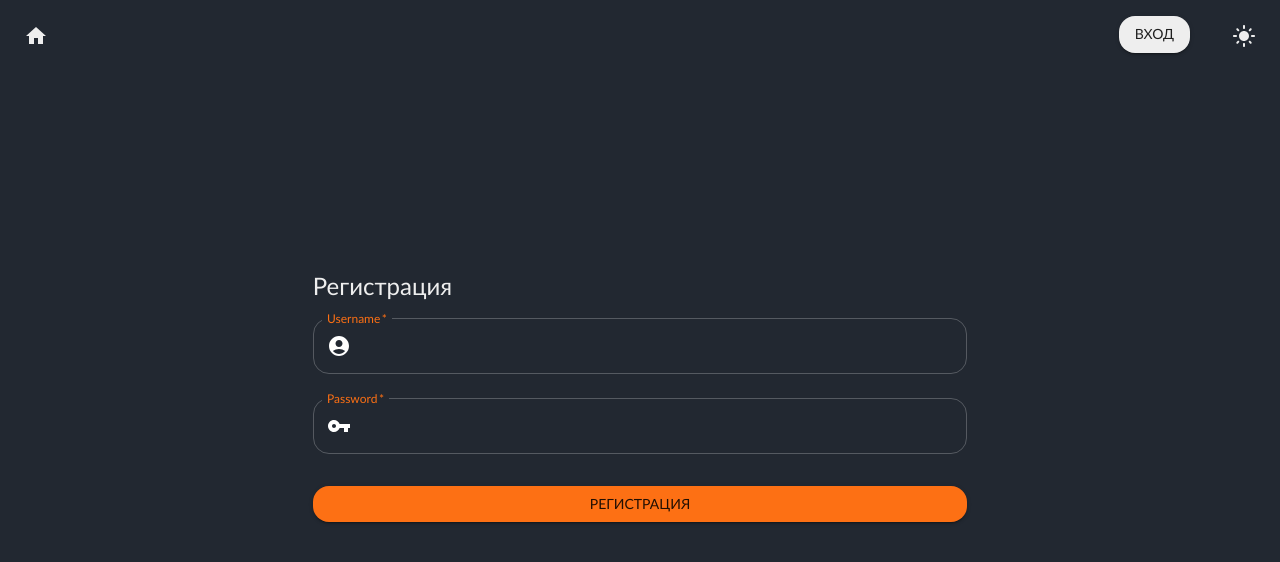
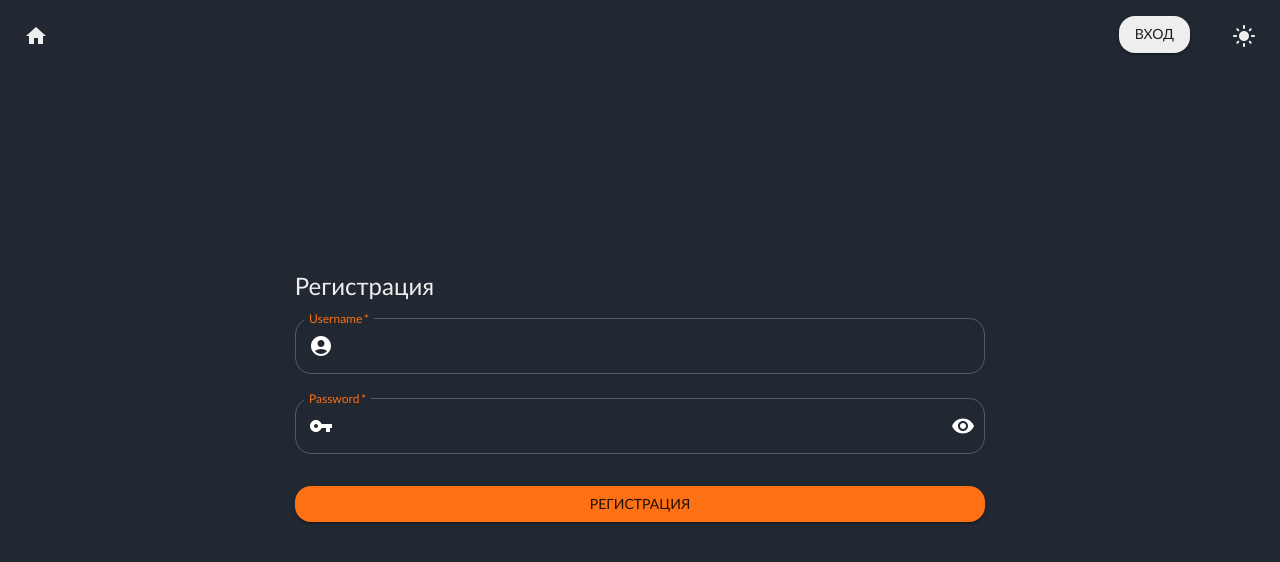
Before and after one commit to vbncursed/speed-typing-test, a React (Vite) app in the folder speed-typing-test/: page /register in a window 1280 px wide. Shown: the top 562 px of the page. Built offline with nearby package versions, Linux system fonts and the light colour scheme.

Commit message:
add password visibility

```diff
--- a/speed-typing-test/src/Register.tsx
+++ b/speed-typing-test/src/Register.tsx
@@ -1,7 +1,9 @@
 import React, { useState } from "react";
-import { Box, Button, TextField, Typography } from "@mui/material";
+import { Box, Button, TextField, Typography, IconButton } from "@mui/material";
 import AccountCircle from "@mui/icons-material/AccountCircle";
+import VisibilityOff from "@mui/icons-material/VisibilityOff";
 import InputAdornment from "@mui/material/InputAdornment";
+import Visibility from "@mui/icons-material/Visibility";
 import VpnKeyIcon from "@mui/icons-material/VpnKey";
 import { useTheme } from "@mui/material/styles";
 import { useNavigate } from "react-router-dom";
@@ -10,6 +12,7 @@ import axios from "axios";
 const Register: React.FC = () => {
   const [username, setUsername] = useState<string>("");
   const [password, setPassword] = useState<string>("");
+  const [showPassword, setShowPassword] = useState<boolean>(false); // Added state for password visibility
   const [error, setError] = useState<string | null>(null);
   const navigate = useNavigate();
   const theme = useTheme();
@@ -26,6 +29,10 @@ const Register: React.FC = () => {
     } catch (err) {
       setError("Регистрация не удалась");
     }
+  };
+
+  const handleClickShowPassword = () => {
+    setShowPassword(!showPassword);
   };
 
   return (
@@ -63,7 +70,7 @@ const Register: React.FC = () => {
         fullWidth
         name="password"
         label="Password"
-        type="password"
+        type={showPassword ? "text" : "password"} // Changed to show password if showPassword is true
         id="password"
         autoComplete="current-password"
         value={password}
@@ -72,6 +79,17 @@ const Register: React.FC = () => {
           startAdornment: (
             <InputAdornment position="start">
               <VpnKeyIcon />
+            </InputAdornment>
+          ),
+          endAdornment: (
+            <InputAdornment position="end">
+              <IconButton
+                aria-label="toggle password visibility"
+                onClick={handleClickShowPassword}
+                edge="end"
+              >
+                {showPassword ? <VisibilityOff /> : <Visibility />}
+              </IconButton>
             </InputAdornment>
           ),
         }}
```
